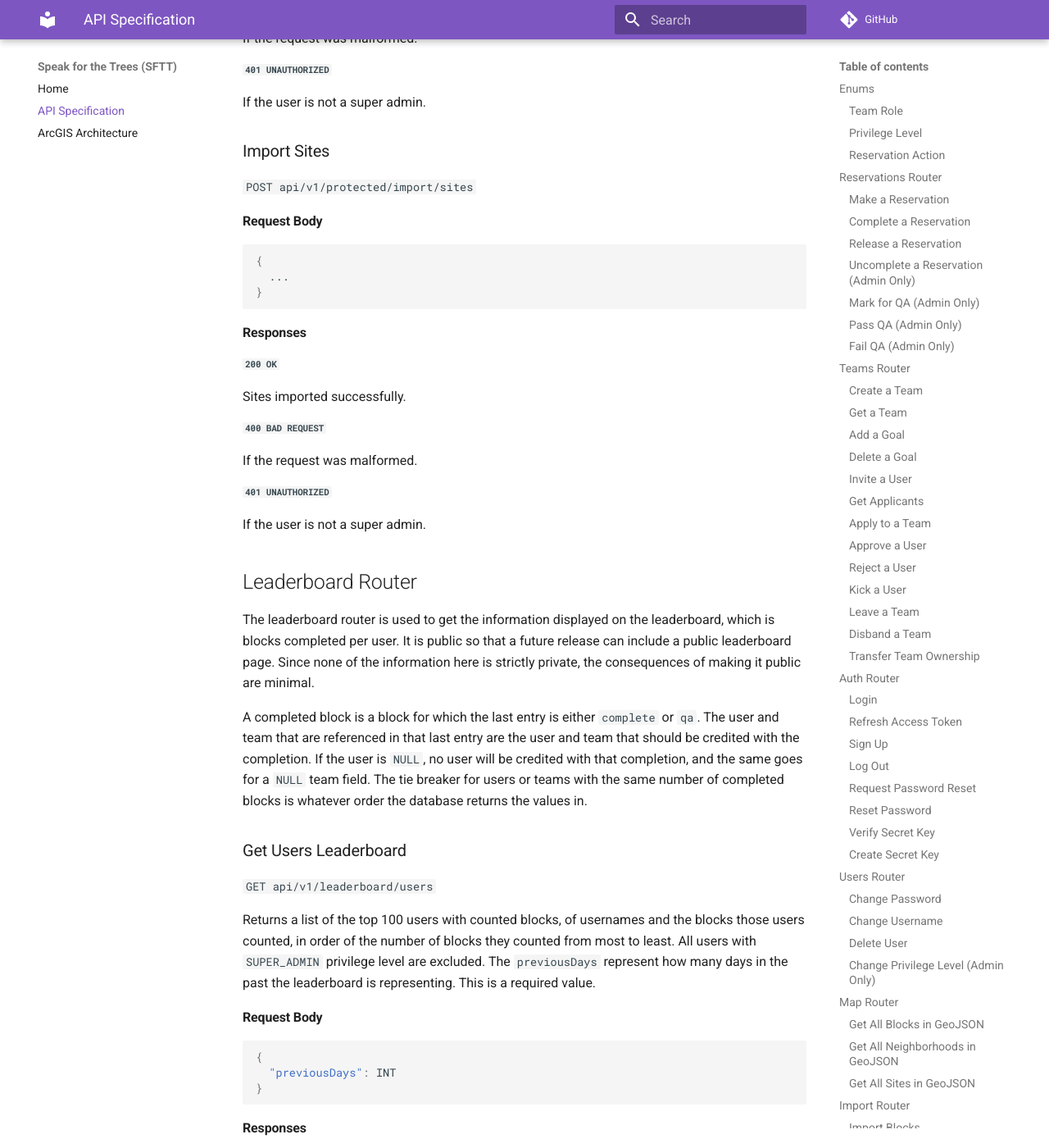
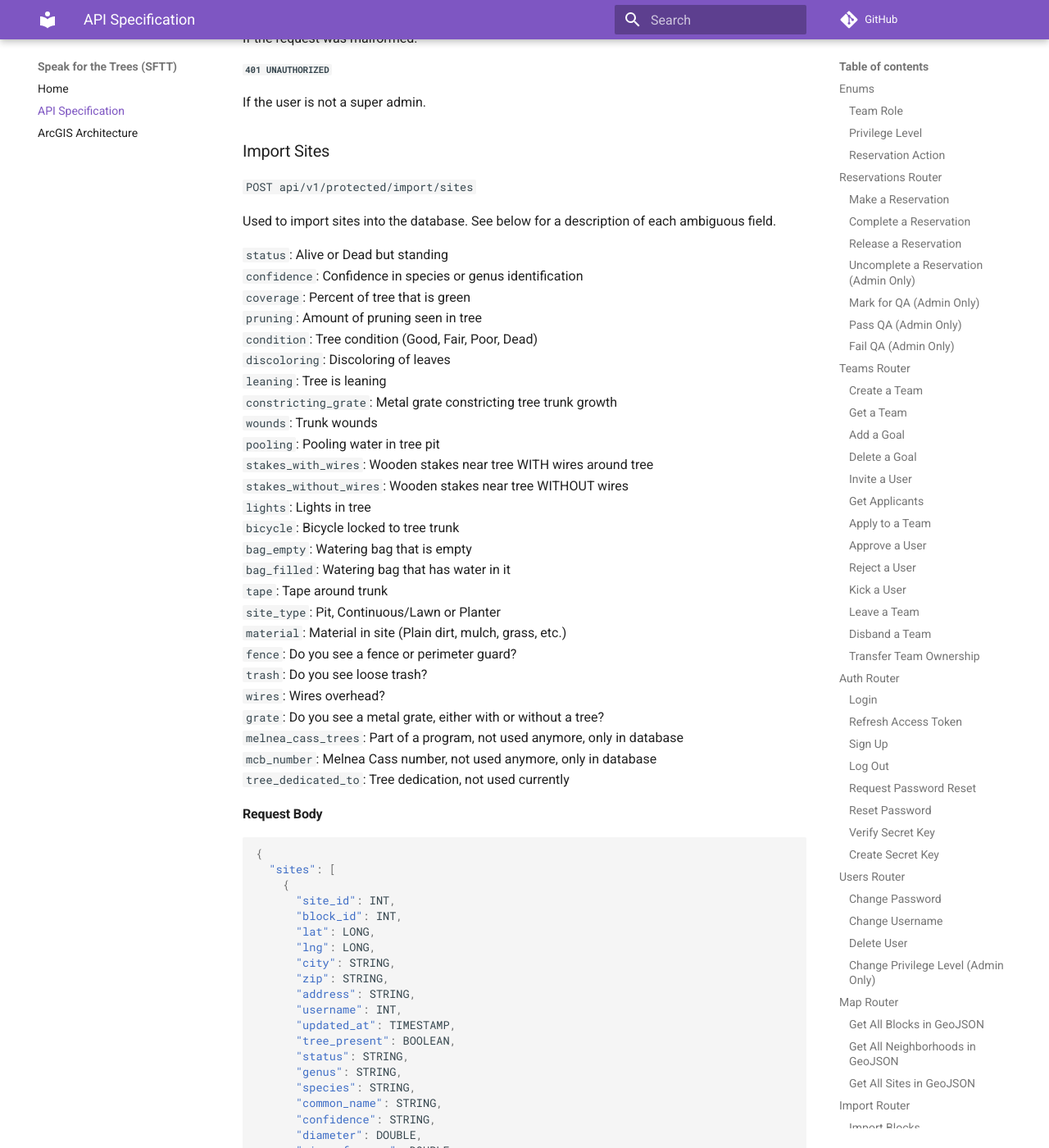
Before and after one commit to Code-4-Community/c4c-dev-docs, an MkDocs documentation site: the page built from docs/sftt/sftt-api-spec.md, in a window 1280 px wide and 1400 px high, scrolled down 26750 px. Shown: the whole window at 82% size. Built offline with MkDocs 1.6.1 and Material for MkDocs 9.7.7, drawn with Linux system fonts in a browser that asks for light colours; comment, search, counter and statistics services are not loaded; some of the changed text lies outside the part shown.

Commit message:
Completed site routes documentation

````diff
--- a/docs/sftt/sftt-api-spec.md
+++ b/docs/sftt/sftt-api-spec.md
@@ -1182,11 +1182,93 @@ If the user is not a super admin.
 
 `POST api/v1/protected/import/sites`
 
-#### Request Body
-
-```json
-{
-  ...
+Used to import sites into the database. See below for a description of each ambiguous field.
+
+`status`: Alive or Dead but standing<br/>
+`confidence`: Confidence in species or genus identification<br/>
+`coverage`: Percent of tree that is green<br/>
+`pruning`: Amount of pruning seen in tree<br/>
+`condition`: Tree condition (Good, Fair, Poor, Dead)<br/>
+`discoloring`: Discoloring of leaves<br/>
+`leaning`: Tree is leaning<br/>
+`constricting_grate`: Metal grate constricting tree trunk growth<br/>
+`wounds`: Trunk wounds<br/>
+`pooling`: Pooling water in tree pit<br/>
+`stakes_with_wires`: Wooden stakes near tree WITH wires around tree<br/>
+`stakes_without_wires`: Wooden stakes near tree WITHOUT wires<br/>
+`lights`: Lights in tree<br/>
+`bicycle`: Bicycle locked to tree trunk<br/>
+`bag_empty`: Watering bag that is empty<br/>
+`bag_filled`: Watering bag that has water in it<br/>
+`tape`: Tape around trunk<br/>
+`site_type`: Pit, Continuous/Lawn or Planter<br/>
+`material`: Material in site (Plain dirt, mulch, grass, etc.)<br/>
+`fence`: Do you see a fence or perimeter guard?<br/>
+`trash`: Do you see loose trash?<br/>
+`wires`: Wires overhead?<br/>
+`grate`: Do you see a metal grate, either with or without a tree?<br/>
+`melnea_cass_trees`: Part of a program, not used anymore, only in database<br/>
+`mcb_number`: Melnea Cass number, not used anymore, only in database<br/>
+`tree_dedicated_to`: Tree dedication, not used currently<br/>
+
+#### Request Body
+
+```json
+{
+  "sites": [
+    {
+      "site_id": INT,
+      "block_id": INT,
+      "lat": LONG,
+      "lng": LONG,
+      "city": STRING,
+      "zip": STRING,
+      "address": STRING,
+      "username": INT,
+      "updated_at": TIMESTAMP,
+      "tree_present": BOOLEAN,
+      "status": STRING,
+      "genus": STRING,
+      "species": STRING,
+      "common_name": STRING,
+      "confidence": STRING,
+      "diameter": DOUBLE,
+      "circumference": DOUBLE,
+      "coverage": STRING,
+      "pruning": STRING,
+      "condition": STRING,
+      "discoloring": BOOLEAN,
+      "leaning": BOOLEAN,
+      "constricting_grate": BOOLEAN,
+      "wounds": BOOLEAN,
+      "pooling": BOOLEAN,
+      "stakes_with_wires": BOOLEAN,
+      "stakes_without_wires": BOOLEAN,
+      "light": BOOLEAN,
+      "bicycle": BOOLEAN,
+      "bag_empty": BOOLEAN,
+      "bag_filled": BOOLEAN,
+      "tape": BOOLEAN,
+      "sucker_growth": BOOLEAN,
+      "site_type": STRING,
+      "sidewalk_width": STRING,
+      "site_width": STRING,
+      "site_length": STRING,
+      "material": STRING,
+      "raised_bed": BOOLEAN,
+      "fence": STRING,
+      "trash": STRING,
+      "wires": STRING,
+      "grate": STRING,
+      "stump": STRING,
+      "tree_notes": STRING,
+      "site_notes": STRING,
+      "melnea_cass_trees": STRING,
+      "mcb_number": INT,
+      "tree_dedicated_to": STRING
+    },
+    ...
+  ]
 }
 ```
 
@@ -1294,49 +1376,49 @@ Used to create a new site. Will create two entries in the database. One in the `
 
 ```json
 {
-  "block_id": INT,
-  "lat": LONG,
-  "lng": LONG,
-  "city": STRING,
-  "zip": STRING,
-  "address": STRING,
-  "tree_present": BOOLEAN,
-  "status": STRING,
-  "genus": STRING,
-  "species": STRING,
-  "common_name": STRING,
-  "confidence": STRING,
-  "diameter": DOUBLE,
-  "circumference": DOUBLE,
-  "coverage": STRING,
-  "pruning": STRING,
-  "condition": STRING,
-  "discoloring": BOOLEAN,
-  "leaning": BOOLEAN,
-  "grate": BOOLEAN,
-  "wounds": BOOLEAN,
-  "pooling": BOOLEAN,
-  "stakes_with": BOOLEAN,
-  "stakes_without": BOOLEAN,
-  "light": BOOLEAN,
-  "bicycle": BOOLEAN,
-  "bag_with": BOOLEAN,
-  "bag_without": BOOLEAN,
-  "tape": BOOLEAN,
-  "sucker_growth": BOOLEAN,
-  "site_type": STRING,
-  "sidewalk_width": STRING,
-  "site_width": STRING,
-  "pit_length": STRING,
-  "material": STRING,
-  "raised_bed":,
-  "fence": STRING,
-  "trash": STRING,
-  "wires": STRING,
-  "grate": STRING,
-  "stump": STRING,
-  "tree_notes": STRING,
-  "site_notes": STRING
+    "block_id": INT,
+    "lat": LONG,
+    "lng": LONG,
+    "city": STRING,
+    "zip": STRING,
+    "address": STRING,
+    "tree_present": BOOLEAN,
+    "status": STRING,
+    "genus": STRING,
+    "species": STRING,
+    "common_name": STRING,
+    "confidence": STRING,
+    "diameter": DOUBLE,
+    "circumference": DOUBLE,
+    "coverage": STRING,
+    "pruning": STRING,
+    "condition": STRING,
+    "discoloring": BOOLEAN,
+    "leaning": BOOLEAN,
+    "constricting_grate": BOOLEAN,
+    "wounds": BOOLEAN,
+    "pooling": BOOLEAN,
+    "stakes_with_wires": BOOLEAN,
+    "stakes_without_wires": BOOLEAN,
+    "light": BOOLEAN,
+    "bicycle": BOOLEAN,
+    "bag_empty": BOOLEAN,
+    "bag_filled": BOOLEAN,
+    "tape": BOOLEAN,
+    "sucker_growth": BOOLEAN,
+    "site_type": STRING,
+    "sidewalk_width": STRING,
+    "site_width": STRING,
+    "site_length": STRING,
+    "material": STRING,
+    "raised_bed": BOOLEAN,
+    "fence": STRING,
+    "trash": STRING,
+    "wires": STRING,
+    "grate": STRING,
+    "stump": STRING,
+    "tree_notes": STRING,
+    "site_notes": STRING,
 }
 ```
 
@@ -1391,7 +1473,7 @@ No request body.
       "condition": STRING,
       "discoloring": BOOLEAN,
       "leaning": BOOLEAN,
-      "grate": BOOLEAN,
+      "constricting_grate": BOOLEAN,
       "wounds": BOOLEAN,
       "pooling": BOOLEAN,
       "stakes_with": BOOLEAN,
@@ -1405,7 +1487,7 @@ No request body.
       "site_type": STRING,
       "sidewalk_width": STRING,
       "site_width": STRING,
-      "pit_length": STRING,
+      "site_length": STRING,
       "material": STRING,
       "raised_bed":,
       "fence": STRING,
@@ -1427,7 +1509,7 @@ If the site id specified is invalid.
 
 ### Update a Site
 
-`POST api/v1/protected/sites/update`
+`POST api/v1/protected/sites/:site_id/update`
 
 Used to update the state of a site. A new entry will be made in the `site_entries` table that will record the latest state of the site and so update the state of that site. Every field can be `NULL`.
 
@@ -1448,30 +1530,30 @@ Used to update the state of a site. A new entry will be made in the `site_entrie
   "condition": STRING,
   "discoloring": BOOLEAN,
   "leaning": BOOLEAN,
-  "grate": BOOLEAN,
+  "constricting_grate": BOOLEAN,
   "wounds": BOOLEAN,
   "pooling": BOOLEAN,
-  "stakes_with": BOOLEAN,
-  "stakes_without": BOOLEAN,
+  "stakes_with_wires": BOOLEAN,
+  "stakes_without_wires": BOOLEAN,
   "light": BOOLEAN,
   "bicycle": BOOLEAN,
-  "bag_with": BOOLEAN,
-  "bag_without": BOOLEAN,
+  "bag_empty": BOOLEAN,
+  "bag_filled": BOOLEAN,
   "tape": BOOLEAN,
   "sucker_growth": BOOLEAN,
   "site_type": STRING,
   "sidewalk_width": STRING,
   "site_width": STRING,
-  "pit_length": STRING,
+  "site_length": STRING,
   "material": STRING,
-  "raised_bed":,
+  "raised_bed": BOOLEAN,
   "fence": STRING,
   "trash": STRING,
   "wires": STRING,
   "grate": STRING,
   "stump": STRING,
   "tree_notes": STRING,
-  "site_notes": STRING
+  "site_notes": STRING,
 }
 ```
 
````
